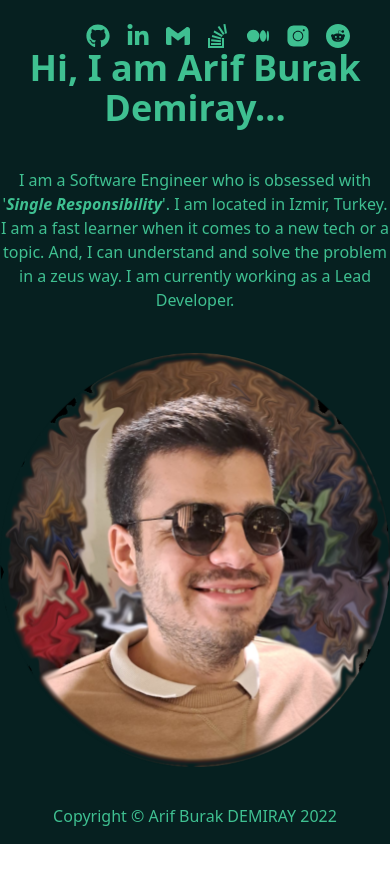
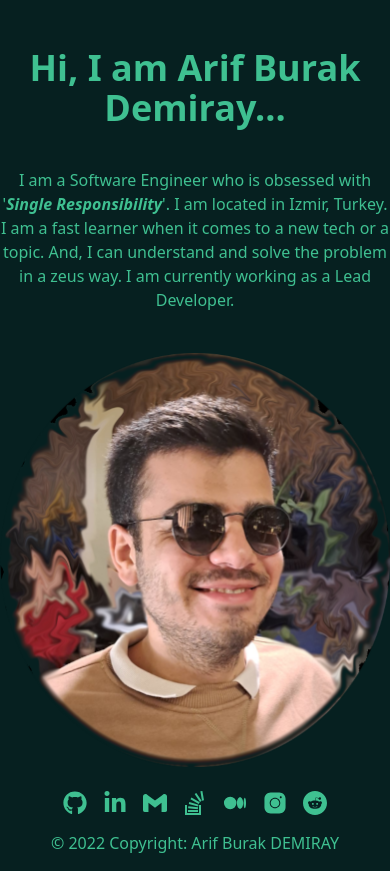
Before and after one commit to arifBurakDemiray/demiray.co, a Vue app: page / in a window 390 px wide. Before the commit the page ends 844 px from the top, so only its background shows below. Built offline with nearby package versions, Linux system fonts and the light colour scheme.

Commit message:
feat: responsive footer

```diff
--- a/src/App.vue
+++ b/src/App.vue
@@ -1,9 +1,9 @@
 <template> <Home /> </template>
 
 <script>
-import Home from "./pages/Home.vue";
+import Home from './pages/Home.vue';
 export default {
-  name: "App",
+  name: 'App',
   components: {
     Home
   }
--- a/src/components/Construction.vue
+++ b/src/components/Construction.vue
@@ -1,23 +1,27 @@
+
 <template>
-  <div class="Construction" :className="className">
+  <div
+    class="Construction"
+    :className="className"
+  >
     <h1>{{ msg }}</h1>
     <div class="fingerprint-spinner overflow-hidden p-2 w-32 h-32">
-      <div class="spinner-ring"></div>
-      <div class="spinner-ring"></div>
-      <div class="spinner-ring"></div>
-      <div class="spinner-ring"></div>
-      <div class="spinner-ring"></div>
-      <div class="spinner-ring"></div>
-      <div class="spinner-ring"></div>
-      <div class="spinner-ring"></div>
-      <div class="spinner-ring"></div>
+      <div class="spinner-ring" />
+      <div class="spinner-ring" />
+      <div class="spinner-ring" />
+      <div class="spinner-ring" />
+      <div class="spinner-ring" />
+      <div class="spinner-ring" />
+      <div class="spinner-ring" />
+      <div class="spinner-ring" />
+      <div class="spinner-ring" />
     </div>
   </div>
 </template>
 <!-- @click -->
 <script>
 export default {
-  name: "Construction",
+  name: 'ConstructionPage',
   props: {
     msg: String,
     className: String
--- a/src/components/Links.vue
+++ b/src/components/Links.vue
@@ -1,6 +1,12 @@
 <template>
-  <div class="Links" :className="divClassName">
-    <a :href="linkGithub" :class="className" target="_blank"
+  <div
+    class="Links"
+    :className="divClassName"
+  >
+    <a
+      :href="linkGithub"
+      :class="className"
+      target="_blank"
     ><svg
       aria-hidden="true"
       focusable="false"
@@ -12,9 +18,11 @@
       viewBox="0 0 496 512"
       fill="currentColor"
     >
-        <path :d="githubData"></path></svg
-    ></a>
-    <a :href="linkLinkedin" :class="className" target="_blank"
+      <path :d="githubData" /></svg></a>
+    <a
+      :href="linkLinkedin"
+      :class="className"
+      target="_blank"
     ><svg
       aria-hidden="true"
       focusable="false"
@@ -26,9 +34,11 @@
       viewBox="0 0 448 512"
       fill="currentColor"
     >
-        <path :d="linkedinData"></path></svg
-    ></a>
-    <a :href="linkMail" :class="className" target="_blank"
+      <path :d="linkedinData" /></svg></a>
+    <a
+      :href="linkMail"
+      :class="className"
+      target="_blank"
     ><svg
       aria-hidden="true"
       focusable="false"
@@ -40,9 +50,11 @@
       viewBox="0 0 24 24"
       fill="currentColor"
     >
-        <path :d="mailData"></path></svg
-    ></a>
-    <a :href="linkStackOverflow" :class="className" target="_blank"
+      <path :d="mailData" /></svg></a>
+    <a
+      :href="linkStackOverflow"
+      :class="className"
+      target="_blank"
     ><svg
       aria-hidden="true"
       focusable="false"
@@ -54,9 +66,11 @@
       viewBox="0 0 24 24"
       fill="currentColor"
     >
-        <path :d="stackOverflowData"></path></svg
-    ></a>
-    <a :href="linkMedium" :class="className" target="_blank"
+      <path :d="stackOverflowData" /></svg></a>
+    <a
+      :href="linkMedium"
+      :class="className"
+      target="_blank"
     ><svg
       aria-hidden="true"
       focusable="false"
@@ -68,10 +82,12 @@
       viewBox="0 0 50 50"
       fill="currentColor"
     >
-        <path :d="mediumData"></path></svg
-    ></a>
-    <a :href="linkInstagram
-    " :class="className" target="_blank"
+      <path :d="mediumData" /></svg></a>
+    <a
+      :href="linkInstagram
+      "
+      :class="className"
+      target="_blank"
     ><svg
       aria-hidden="true"
       focusable="false"
@@ -83,10 +99,12 @@
       viewBox="0 0 50 50"
       fill="currentColor"
     >
-        <path :d="instagramData"></path></svg
-    ></a>
-    <a :href="linkReddit
-    " :class="className" target="_blank"
+      <path :d="instagramData" /></svg></a>
+    <a
+      :href="linkReddit
+      "
+      :class="className"
+      target="_blank"
     ><svg
       aria-hidden="true"
       focusable="false"
@@ -98,8 +116,7 @@
       viewBox="0 0 24 24"
       fill="currentColor"
     >
-        <path :d="redditData"></path></svg
-    ></a>
+      <path :d="redditData" /></svg></a>
     <!--     <span @click="togglePopup" :class="className" class="hover:cursor-pointer">
       <svg
         aria-hidden="true"
@@ -116,14 +133,24 @@
     ></span> -->
   </div>
 
-  <Popup v-if="isOpen" :handleClick="togglePopup" />
+  <Popup
+    v-if="isOpen"
+    :handle-click="togglePopup"
+  />
 </template>
 
 <script>
-import Icons from "../assets/Icons.vue";
-import Popup from "./Popup.vue";
+import Icons from '../assets/Icons.vue';
+import Popup from './Popup.vue';
 export default {
-  name: "Links",
+  name: 'LinksComponent',
+  components: {
+    Popup
+  },
+  props: {
+    className: String,
+    divClassName: String
+  },
   data: function() {
     return {
       isOpen: false,
@@ -134,26 +161,19 @@ export default {
       mediumData: Icons.mediumData,
       redditData: Icons.redditData,
       instagramData: Icons.instagramData,
-      linkGithub: "https://github.com/arifBurakDemiray",
-      linkLinkedin: "http://www.linkedin.com/in/arifBurakDemiray",
-      linkInstagram: "https://www.instagram.com/demirayarifburak",
-      linkMail: "mailto:burakdemiray09@hotmail.com",
-      linkMedium: "https://arifburakdemiray.medium.com/",
-      linkStackOverflow: "https://stackoverflow.com/users/16263216/euxinos",
-      linkReddit: "https://www.reddit.com/user/arbude"
+      linkGithub: 'https://github.com/arifBurakDemiray',
+      linkLinkedin: 'http://www.linkedin.com/in/arifBurakDemiray',
+      linkInstagram: 'https://www.instagram.com/demirayarifburak',
+      linkMail: 'mailto:burakdemiray09@hotmail.com',
+      linkMedium: 'https://arifburakdemiray.medium.com/',
+      linkStackOverflow: 'https://stackoverflow.com/users/16263216/euxinos',
+      linkReddit: 'https://www.reddit.com/user/arbude'
     };
   },
   methods: {
     togglePopup() {
       this.isOpen = !this.isOpen;
     }
-  },
-  props: {
-    className: String,
-    divClassName: String
-  },
-  components: {
-    Popup
   }
 };
 </script>
--- a/src/components/Popup.vue
+++ b/src/components/Popup.vue
@@ -29,25 +29,25 @@
           className="px-2
         h-7 rounded-xl bg-demiray placeholder-current color-d-f border border-color outline-none focus:outline-none"
           placeholder="Name Surname"
-        />
+        >
         <input
           value=""
           className="px-2
         h-7 rounded-xl bg-demiray placeholder-current color-d-f border border-color outline-none focus:outline-none"
           placeholder="Email"
-        />
+        >
         <textarea
           rows="6"
           value=""
           className="px-2
    rounded-xl bg-demiray color-d-f placeholder-current border border-color outline-none focus:outline-none resize-none"
           placeholder="Message"
-        ></textarea>
+        />
         <div class="h-10 m-auto">
           <button
-            @click="handleClick"
             type="submit"
             className="focus:outline-none hover:hover-bg bg-two flex-col w-36 rounded-3xl justify-center items-center leading-10 color-bg"
+            @click="handleClick"
           >
             Send
           </button>
@@ -59,7 +59,7 @@
 
 <script>
 export default {
-  name: "Popup",
+  name: 'PopupComponent',
   props: {
     handleClick: Function
   }
--- a/src/main.js
+++ b/src/main.js
@@ -1,4 +1,4 @@
-import { createApp } from "vue";
-import App from "./App.vue";
+import { createApp } from 'vue';
+import App from './App.vue';
 
-createApp(App).mount("#app");
+createApp(App).mount('#app');
--- a/src/pages/Home.vue
+++ b/src/pages/Home.vue
@@ -1,31 +1,34 @@
 <template>
-  <div className="bg-demiray h-screen flex w-full justify-center">
-    <Links
-      divClassName="w-30 h-8 absolute flex flex-row right-4 m-4"
-      className="focus:outline-none color-d-f hover:hover-color p-2"
-    />
+  <div className="bg-demiray min-h-screen flex w-full justify-center">
     <div
-      className="color-d-f justify-center text-center pt-12 ">
-      <span className="font-bold text-4xl">Hi, I am Arif Burak Demiray...<br/><br/></span>
+      className="color-d-f text-center pt-12 "
+    >
+      <span className="font-bold text-4xl">Hi, I am Arif Burak Demiray...<br><br></span>
       <span className="text-1xl">I am a Software Engineer who is obsessed with '<span className="font-bold italic">Single Responsibility</span>'.
-      I am located in Izmir, Turkey.<br/>I am a fast learner when it comes to a new tech or a topic. And, I can understand and solve the problem<br/>
-      in a zeus way. I am currently working as a Lead Developer.
+        I am located in Izmir, Turkey.<br>I am a fast learner when it comes to a new tech or a topic. And, I can understand and solve the problem<br>
+        in a zeus way. I am currently working as a Lead Developer.
       </span>
-      <img className="mx-auto pt-10" src="../assets/me.png">
+      <img
+        className="mx-auto pt-10"
+        src="../assets/me.png"
+      >
+      <footer className="sticky top-[100vh] color-d-f self-end pb-4 ">
+        <Links
+          div-class-name="w-30 h-8 flex flex-row right-4 m-4 justify-center"
+          class-name="focus:outline-none color-d-f hover:hover-color p-2"
+        />
+        <div>© 2022 Copyright: Arif Burak DEMIRAY </div>
+      </footer>
     </div>
-    <footer className="absolute color-d-f self-end pb-4">
-      Copyright © Arif Burak DEMIRAY 2022
-    </footer>
   </div>
 </template>
 <script>
-import Links from "../components/Links.vue";
-import "../index.css";
+import Links from '../components/Links.vue';
+import '../index.css';
 export default {
-  name: "Home",
+  name: 'HomePage',
   components: {
     Links
   }
 };
-//TODO work on vue, work a litte, try
 </script>
```
Lines whose indentation alone changed are shown as unchanged.
